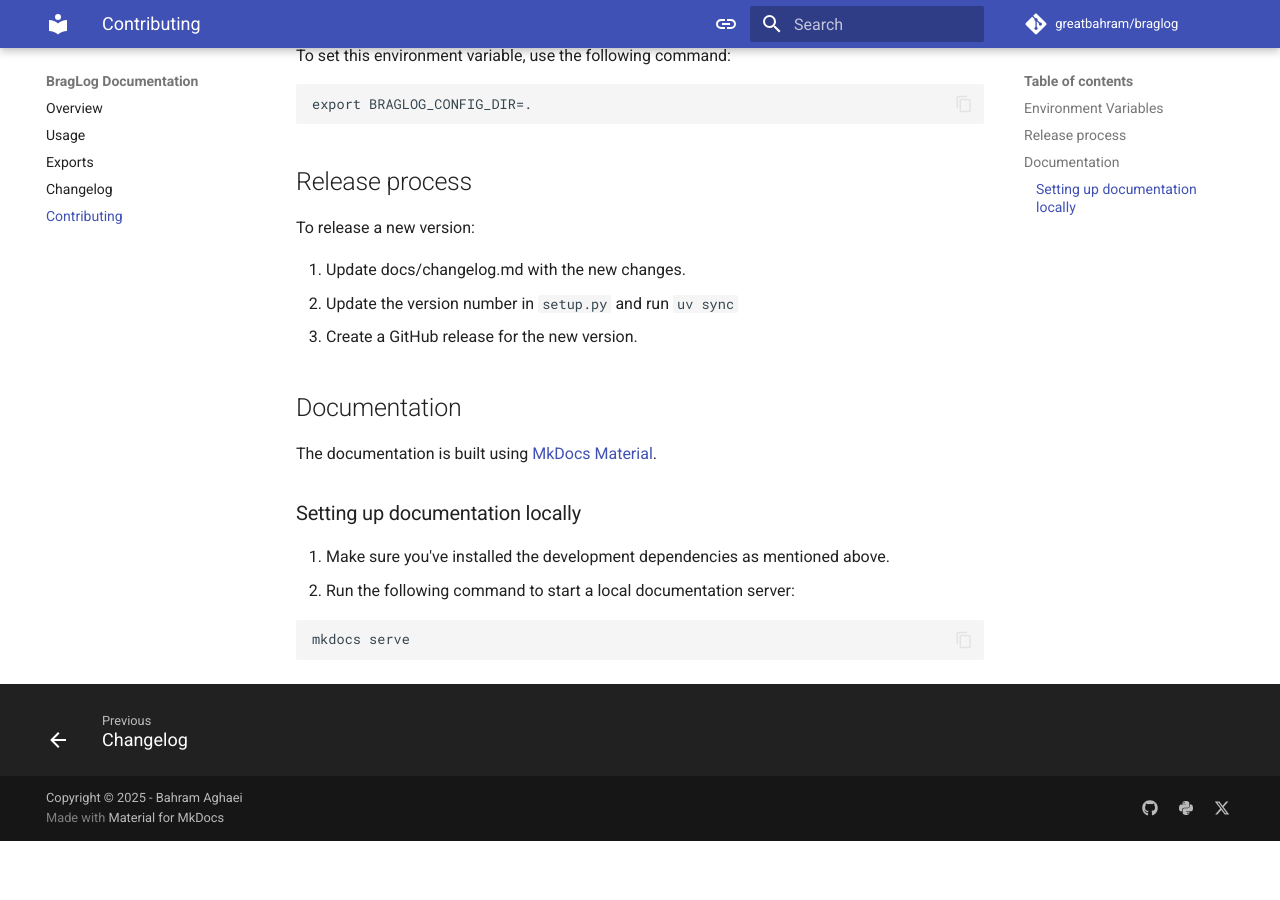
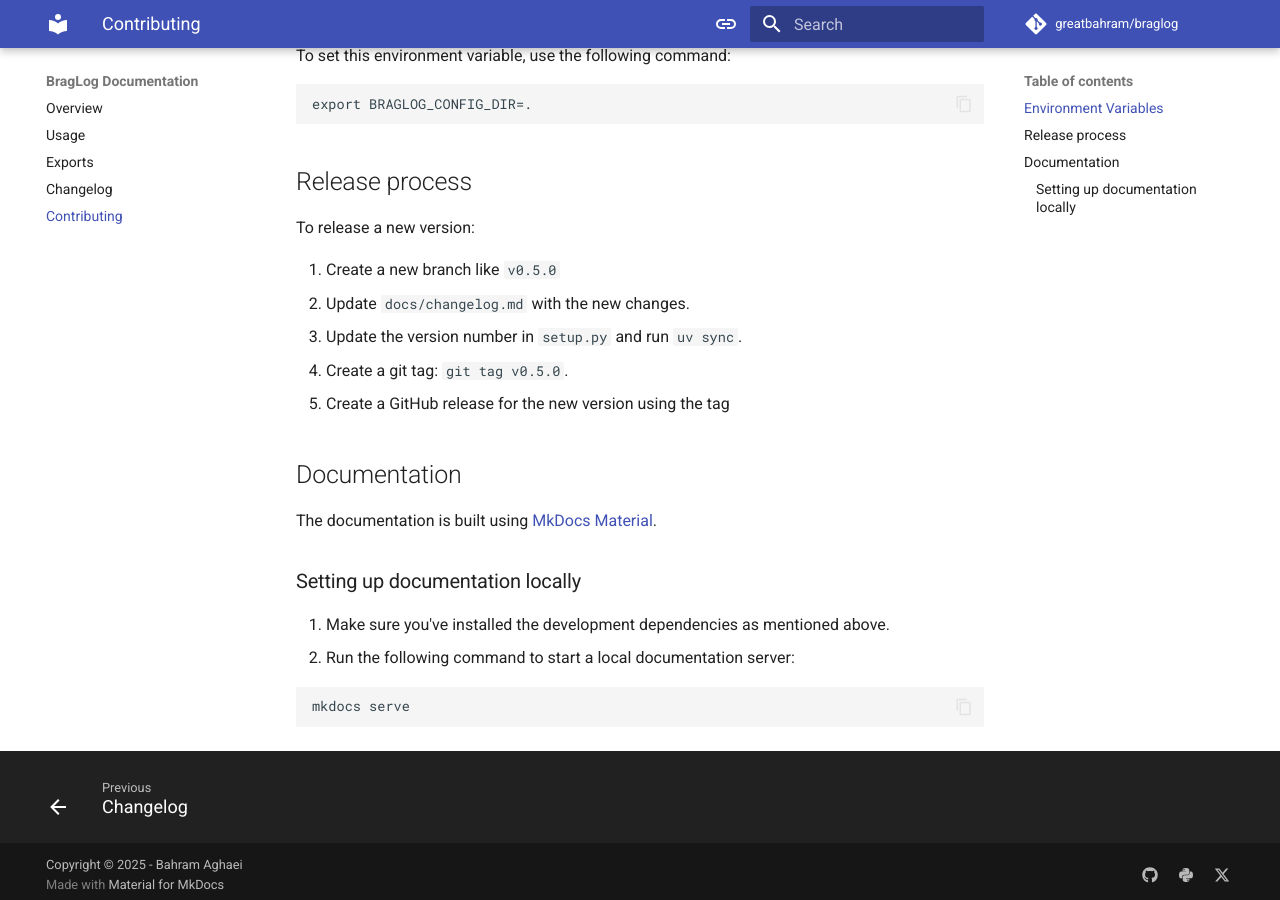
Before and after one commit to GreatBahram/braglog, an MkDocs documentation site: the page built from docs/contributing.md, in a window 1280 px wide and 900 px high, scrolled down 898 px. Built offline with MkDocs 1.6.1 and Material for MkDocs 9.7.7, drawn with Linux system fonts in a browser that asks for light colours; comment, search, counter and statistics services are not loaded; before the commit the page ends 1739 px from its top, so only the background shows below that.

Commit message:
update the release documentation

```diff
--- a/docs/contributing.md
+++ b/docs/contributing.md
@@ -35,9 +35,12 @@
 ## Release process
 To release a new version:
 
-1. Update docs/changelog.md with the new changes.
-2. Update the version number in `setup.py` and run `uv sync`
-3. Create a GitHub release for the new version.
+1. Create a new branch like `v0.5.0`
+2. Update `docs/changelog.md` with the new changes.
+3. Update the version number in `setup.py` and run `uv sync`.
+4. Create a git tag: `git tag v0.5.0`.
+5. Create a GitHub release for the new version using the tag
+
 
 ## Documentation
 The documentation is built using [MkDocs Material](https://squidfunk.github.io/mkdocs-material/).
```
